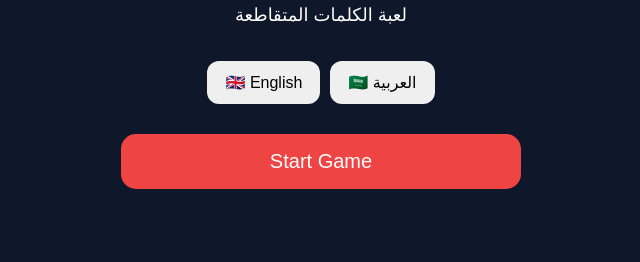
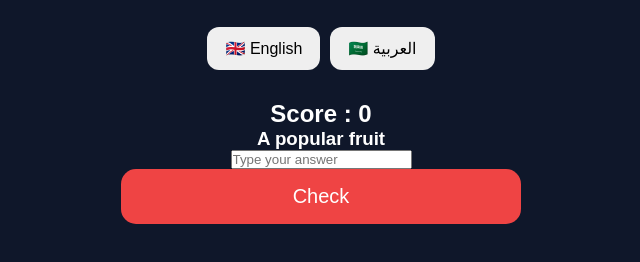
Before and after one commit to loulou311600-design/RedWord, a plain HTML site: page index.html in a window 1280 px wide. Both pictures are taken after a click on the button "Start Game". Shown: the part 362-624 px from the top of the page, without its empty margins (319-959 px from the left). Drawn offline with Linux system fonts and the light colour scheme.

Commit message:
RedWord v3 score system

```diff
--- a/game.js
+++ b/game.js
@@ -1,3 +1,44 @@
-document.getElementById("startBtn").addEventListener("click", () => {
-    alert("RedWord v2 coming soon!");
+const startBtn = document.getElementById("startBtn");
+const gameArea = document.getElementById("gameArea");
+const hint = document.getElementById("hint");
+const scoreElement = document.getElementById("score");
+const answerInput = document.getElementById("answerInput");
+const checkBtn = document.getElementById("checkBtn");
+
+let score = 0;
+
+const words = [
+    {
+        word: "APPLE",
+        hint: "A popular fruit"
+    }
+];
+
+startBtn.addEventListener("click", () => {
+
+    startBtn.style.display = "none";
+    gameArea.style.display = "block";
+
+    hint.textContent = words[0].hint;
+
 });
+
+checkBtn.addEventListener("click", () => {
+
+    const answer = answerInput.value.toUpperCase();
+
+    if (answer === words[0].word) {
+
+        score += 10;
+
+        scoreElement.textContent = score;
+
+        alert("Correct!");
+
+    } else {
+
+        alert("Wrong answer!");
+
+    }
+
+});
--- a/index.html
+++ b/index.html
@@ -24,9 +24,29 @@
         <button class="lang-btn">🇸🇦 العربية</button>
     </div>
 
-    <button id="startBtn" class="play-btn">
-        Start Game
+   <button id="startBtn" class="play-btn">
+    Start Game
+</button>
+
+<div id="gameArea" style="display:none;">
+
+    <h2>Score : <span id="score">0</span></h2>
+
+    <h3 id="hint">
+        Hint will appear here
+    </h3>
+
+    <input
+        type="text"
+        id="answerInput"
+        placeholder="Type your answer"
+    >
+
+    <button id="checkBtn" class="play-btn">
+        Check
     </button>
+
+</div>
 
 </div>
 
```
Also changed, not shown: data/arabic.json (added, +14 -0 lines), data/english.json (added, +14 -0 lines).
